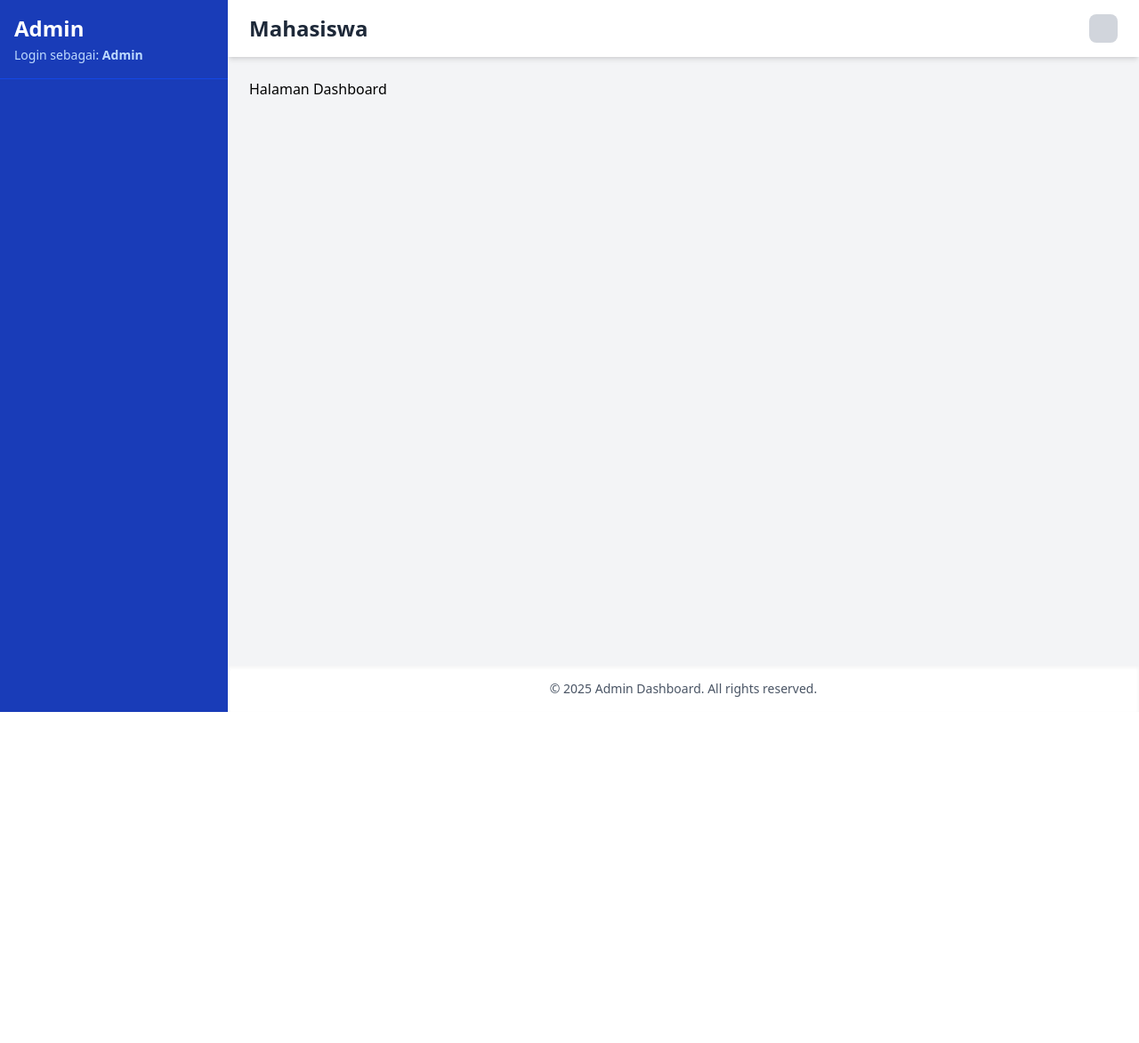
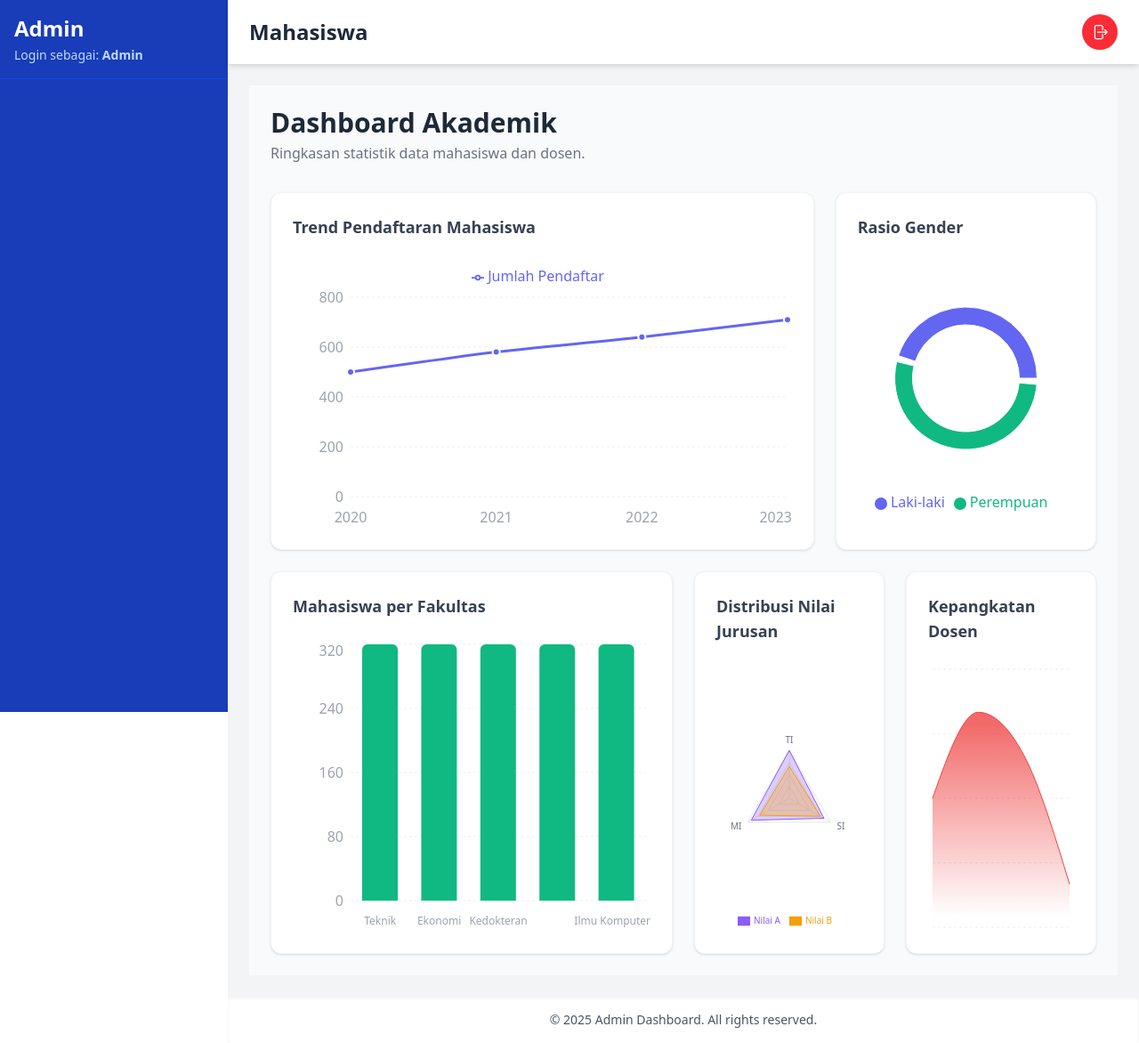
Before and after one commit to Dhiooonn/Pemrograman-sisi-klien, a React (Vite) app in the folder Project-ReactJS/: page /admin in a window 1280 px wide. Shown: the whole page at 89% size. Before the commit the page ends 800 px from the top, so only its background shows below. Built offline with nearby package versions, Linux system fonts and the light colour scheme; data requests are answered from the project's data file; sample sign-in values are in the browser's storage.

Commit message:
feat: add chart in dashboard page

```diff
--- a/Project-ReactJS/db.json
+++ b/Project-ReactJS/db.json
@@ -226,7 +226,7 @@
     {
       "id": 4,
       "mata_kuliah_id": 3,
-      "dosen_id": 2,
+      "dosen_id": 1,
       "mahasiswa_ids": [
         12,
         13,
@@ -234,5 +234,106 @@
         10
       ]
     }
-  ]
+  ],
+  "chart": {
+    "students": [
+      {
+        "id": 1,
+        "faculty": "Teknik",
+        "count": 320
+      },
+      {
+        "id": 2,
+        "faculty": "Ekonomi",
+        "count": 320
+      },
+      {
+        "id": 3,
+        "faculty": "Kedokteran",
+        "count": 320
+      },
+      {
+        "id": 4,
+        "faculty": "Hukum",
+        "count": 320
+      },
+      {
+        "id": 5,
+        "faculty": "Ilmu Komputer",
+        "count": 320
+      }
+    ],
+    "genderRatio": [
+      {
+        "id": 1,
+        "gender": "Laki-laki",
+        "count": 600
+      },
+      {
+        "id": 1,
+        "gender": "Perempuan",
+        "count": 700
+      }
+    ],
+    "registrations": [
+      {
+        "id": 1,
+        "year": 2020,
+        "total": 500
+      },
+      {
+        "id": 2,
+        "year": 2021,
+        "total": 580
+      },
+      {
+        "id": 3,
+        "year": 2022,
+        "total": 640
+      },
+      {
+        "id": 4,
+        "year": 2023,
+        "total": 710
+      }
+    ],
+    "gradeDistribution": [
+      {
+        "subject": "TI",
+        "A": 120,
+        "B": 80,
+        "C": 40
+      },
+      {
+        "subject": "SI",
+        "A": 100,
+        "B": 90,
+        "C": 50
+      },
+      {
+        "subject": "MI",
+        "A": 110,
+        "B": 85,
+        "C": 30
+      }
+    ],
+    "lecturerRanks": [
+      {
+        "rank": "Asisten Ahli",
+        "count": 30
+      },
+      {
+        "rank": "Lektor",
+        "count": 50
+      },
+      {
+        "rank": "Lektor Kepala",
+        "count": 40
+      },
+      {
+        "rank": "Guru Besar",
+        "count": 10
+      }
+    ]
+  }
 }
--- a/Project-ReactJS/package.json
+++ b/Project-ReactJS/package.json
@@ -19,6 +19,7 @@
     "react-dom": "^18.3.1",
     "react-hot-toast": "^2.6.0",
     "react-router-dom": "^7.9.4",
+    "recharts": "^3.6.0",
     "sweetalert2": "^11.26.3",
     "tailwindcss": "^4.1.14"
   },
--- a/Project-ReactJS/src/Pages/Admin/AdminLayout.jsx
+++ b/Project-ReactJS/src/Pages/Admin/AdminLayout.jsx
@@ -15,7 +15,7 @@ const AdminLayout = () => {
           {/* Header */}
           <Header />
 
-          <main className="flex-1 p-6 overflow-x-auto">
+          <main className="flex-1 p-6 pt-24 overflow-x-auto">
               <Outlet />
           </main>
 
--- a/Project-ReactJS/src/Pages/Admin/Components/Header.jsx
+++ b/Project-ReactJS/src/Pages/Admin/Components/Header.jsx
@@ -3,8 +3,11 @@ import {
 } from "@/Utils/Helpers/SwalHelpers";
 import { useNavigate } from "react-router-dom";
 
-import Button from "@/Pages/Admin/Components/Button";
 import { useAuthStateContext } from "../../Auth/Context/AuthContext";
+
+import {
+  ArrowRightOnRectangleIcon
+} from "@heroicons/react/24/outline";
 
 const Header = () => {
   const navigate = useNavigate();
@@ -24,14 +27,23 @@ const Header = () => {
   }
 
   return (
-    <header className="bg-white shadow-md">
+    <header className="fixed top-0 left-0 right-0 ml-64 z-50 bg-white shadow-md ">
       <div className="flex justify-between items-center px-6 py-4">
         <h1 className="text-2xl font-semibold text-gray-800">Mahasiswa</h1>
         <div className="relative">
-          <Button
+          <button
             onClick={toggleProfileMenu}
-            className="w-8 h-8 rounded-full bg-gray-300 focus:outline-none"
-          />
+            className="
+              w-10 h-10 rounded-full
+              bg-red-500
+              flex items-center justify-center
+              hover:bg-red-600
+              focus:outline-none cursor-pointer
+            "
+          >
+            <ArrowRightOnRectangleIcon className="h-5 text-white" />
+          </button>
+
           <div
             id="profileMenu"
             className="absolute right-0 mt-2 w-40 bg-white rounded-md shadow-lg py-2 hidden"
--- a/Project-ReactJS/src/Pages/Admin/Dashboard/Dashboard.jsx
+++ b/Project-ReactJS/src/Pages/Admin/Dashboard/Dashboard.jsx
@@ -1,5 +1,172 @@
-function Dashboard(){
-    return <div>Halaman Dashboard</div>
-}
+import React from "react";
+import { useChartData } from "@/Utils/Hooks/useChart";
+import {
+  BarChart, Bar,
+  PieChart, Pie, Cell,
+  LineChart, Line,
+  RadarChart, PolarGrid, PolarAngleAxis, PolarRadiusAxis, Radar,
+  AreaChart, Area,
+  XAxis, YAxis, CartesianGrid, Tooltip, Legend, ResponsiveContainer
+} from "recharts";
+
+// Palet Colors
+const COLORS = ["#6366f1", "#10b981", "#f59e0b", "#ef4444", "#8b5cf6"];
+
+// Komponen Custom Tooltip
+const CustomTooltip = ({ active, payload, label }) => {
+  if (active && payload && payload.length) {
+    return (
+      <div className="bg-white p-3 border border-gray-100 shadow-lg rounded-lg text-sm">
+        <p className="font-bold text-gray-700 mb-1">{label}</p>
+        {payload.map((entry, index) => (
+          <p key={index} style={{ color: entry.color }} className="font-medium">
+            {entry.name}: {entry.value}
+          </p>
+        ))}
+      </div>
+    );
+  }
+  return null;
+};
+
+// Komponen Wrapper Card untuk setiap Chart
+const ChartCard = ({ title, children, className = "" }) => (
+  <div className={`bg-white p-6 rounded-xl shadow-sm border border-gray-100 flex flex-col ${className}`}>
+    <h3 className="text-gray-700 font-bold text-lg mb-6">{title}</h3>
+    <div className="flex-1 w-full min-h-[300px]">
+      <ResponsiveContainer width="100%" height="100%">
+        {children}
+      </ResponsiveContainer>
+    </div>
+  </div>
+);
+
+const Dashboard = () => {
+  const { data = {}, isLoading } = useChartData();
+
+  const {
+    students = [],
+    genderRatio = [],
+    registrations = [],
+    gradeDistribution = [],
+    lecturerRanks = [],
+  } = data;
+
+  if (isLoading) {
+    return (
+      <div className="flex h-screen items-center justify-center bg-gray-50">
+        <div className="text-indigo-600 font-semibold animate-pulse">Memuat Data Dashboard...</div>
+      </div>
+    );
+  }
+
+  return (
+    <div className="p-6 bg-gray-50 min-h-screen space-y-6">
+      {/* Header Dashboard */}
+      <div className="mb-8">
+        <h1 className="text-3xl font-bold text-gray-800">Dashboard Akademik</h1>
+        <p className="text-gray-500 mt-1">Ringkasan statistik data mahasiswa dan dosen.</p>
+      </div>
+
+      {/* Grid Layout Utama */}
+      <div className="grid grid-cols-1 md:grid-cols-2 lg:grid-cols-12 gap-6">
+
+        {/* Trend Pendaftaran (Line Chart) */}
+        <ChartCard title="Trend Pendaftaran Mahasiswa" className="lg:col-span-8">
+          <LineChart data={registrations}>
+            <CartesianGrid strokeDasharray="3 3" vertical={false} stroke="#eee" />
+            <XAxis dataKey="year" axisLine={false} tickLine={false} tick={{fill: '#9ca3af'}} dy={10} />
+            <YAxis axisLine={false} tickLine={false} tick={{fill: '#9ca3af'}} />
+            <Tooltip content={<CustomTooltip />} />
+            <Legend verticalAlign="top" height={36} />
+            <Line
+              type="monotone"
+              dataKey="total"
+              name="Jumlah Pendaftar"
+              stroke="#6366f1"
+              strokeWidth={3}
+              dot={{ r: 4, fill: "#6366f1", strokeWidth: 2, stroke: "#fff" }}
+              activeDot={{ r: 6 }}
+            />
+          </LineChart>
+        </ChartCard>
+
+        {/* Rasio Gender (Pie Chart) */}
+        <ChartCard title="Rasio Gender" className="lg:col-span-4">
+          <PieChart>
+            <Pie
+              data={genderRatio}
+              dataKey="count"
+              nameKey="gender"
+              cx="50%"
+              cy="50%"
+              innerRadius={60}
+              outerRadius={80}
+              paddingAngle={5}
+            >
+              {genderRatio.map((entry, index) => (
+                <Cell key={`cell-${index}`} fill={COLORS[index % COLORS.length]} />
+              ))}
+            </Pie>
+            <Tooltip />
+            <Legend verticalAlign="bottom" height={36} iconType="circle" />
+          </PieChart>
+        </ChartCard>
+
+        {/* Mahasiswa per Fakultas (Bar Chart) */}
+        <ChartCard title="Mahasiswa per Fakultas" className="lg:col-span-6">
+          <BarChart data={students} barSize={40}>
+            <CartesianGrid strokeDasharray="3 3" vertical={false} stroke="#eee" />
+            <XAxis dataKey="faculty" axisLine={false} tickLine={false} tick={{fill: '#9ca3af', fontSize: 12}} dy={10} />
+            <YAxis axisLine={false} tickLine={false} tick={{fill: '#9ca3af'}} />
+            <Tooltip content={<CustomTooltip />} cursor={{fill: 'transparent'}} />
+            <Bar dataKey="count" name="Jumlah Mahasiswa" fill="#10b981" radius={[6, 6, 0, 0]} />
+          </BarChart>
+        </ChartCard>
+
+        {/* Distribusi Nilai (Radar Chart) */}
+        <ChartCard title="Distribusi Nilai Jurusan" className="lg:col-span-3">
+          <RadarChart cx="50%" cy="50%" outerRadius="70%" data={gradeDistribution}>
+            <PolarGrid stroke="#e5e7eb" />
+            <PolarAngleAxis dataKey="subject" tick={{ fill: '#6b7280', fontSize: 10 }} />
+            <PolarRadiusAxis angle={30} domain={[0, 100]} tick={false} axisLine={false} />
+            <Radar name="Nilai A" dataKey="A" stroke="#8b5cf6" fill="#8b5cf6" fillOpacity={0.3} />
+            <Radar name="Nilai B" dataKey="B" stroke="#f59e0b" fill="#f59e0b" fillOpacity={0.3} />
+            <Legend iconType="rect" wrapperStyle={{fontSize: '10px', paddingTop: '10px'}} />
+            <Tooltip />
+          </RadarChart>
+        </ChartCard>
+
+        {/* Pangkat Dosen (Area Chart) */}
+        <ChartCard title="Kepangkatan Dosen" className="lg:col-span-3">
+          <AreaChart data={lecturerRanks}>
+            <defs>
+              <linearGradient id="colorLecturer" x1="0" y1="0" x2="0" y2="1">
+                <stop offset="5%" stopColor="#ef4444" stopOpacity={0.8}/>
+                <stop offset="95%" stopColor="#ef4444" stopOpacity={0}/>
+              </linearGradient>
+            </defs>
+            <XAxis dataKey="rank" hide />
+            <YAxis hide />
+            <CartesianGrid strokeDasharray="3 3" vertical={false} stroke="#eee" />
+            <Tooltip content={<CustomTooltip />} />
+            <Area
+                type="monotone"
+                dataKey="count"
+                name="Jumlah Dosen"
+                stroke="#ef4444"
+                fillOpacity={1}
+                fill="url(#colorLecturer)"
+            />
+            <p className="text-center mt-2 text-xs text-gray-500">
+                Distribusi berdasarkan jabatan fungsional
+            </p>
+          </AreaChart>
+        </ChartCard>
+
+      </div>
+    </div>
+  );
+};
 
 export default Dashboard;
--- /dev/null
+++ b/Project-ReactJS/src/Utils/Apis/ChartApi.jsx
@@ -0,0 +1,3 @@
+import axios from "@/Utils/AxiosInstance"
+
+export const getAllChartData = () => axios.get("/chart");
--- /dev/null
+++ b/Project-ReactJS/src/Utils/Hooks/useChart.jsx
@@ -0,0 +1,9 @@
+import { useQuery } from "@tanstack/react-query";
+import { getAllChartData } from "../Apis/ChartApi";
+
+export const useChartData = () =>
+    useQuery({
+        queryKey: ["chart", "all"],
+        queryFn: getAllChartData,
+        select: (res) => res.data,
+    });
```
Also changed, not shown: 1 other file (tests, documents, lock files or other folders).
